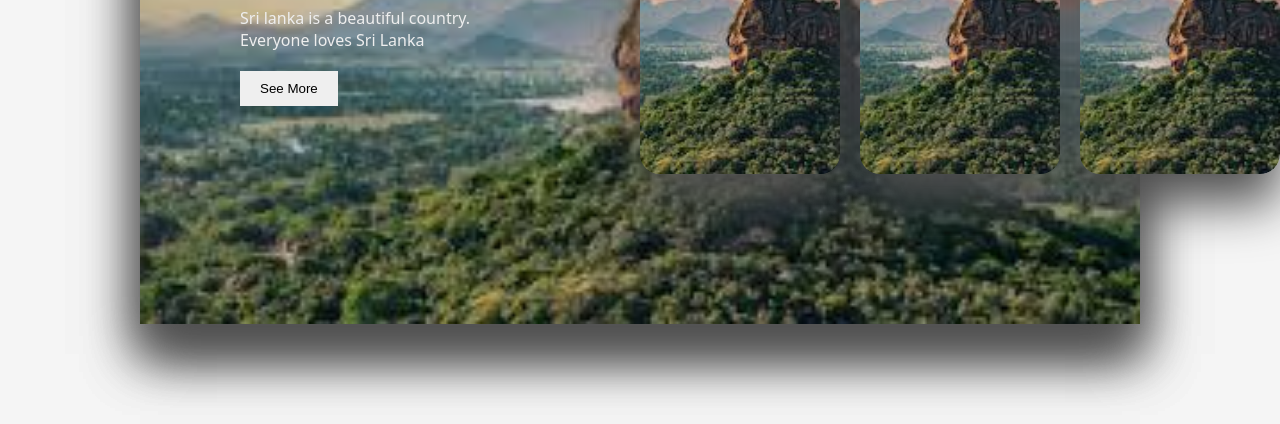
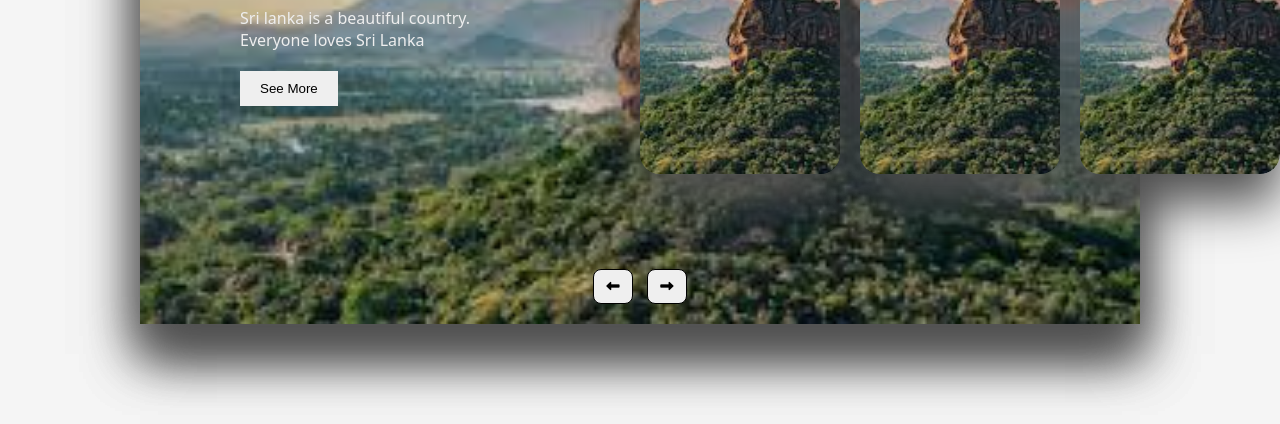
Before and after one commit to Denuwan01/Image-Slider, a plain HTML site: page index.html in a window 1280 px wide. Shown: the part 376-800 px from the top of the page. Drawn offline with Linux system fonts and the light colour scheme.

Commit message:
button design

```diff
--- a/style.css
+++ b/style.css
@@ -113,3 +113,26 @@ body{
     }
 
 }
+
+.button{
+    width: 100%;
+    text-align: center;
+    position: absolute;
+    bottom: 20px;
+}
+
+.button button{
+    width: 40px;
+    height: 35px;
+    border-radius: 8px;
+    border: none;
+    cursor: pointer;
+    margin: 0 5px;
+    border: 1px solid #000;
+    transition: 0.3s;
+}
+
+.button button:hover{
+    background: #ababab;
+    color: #fff;
+}
```
